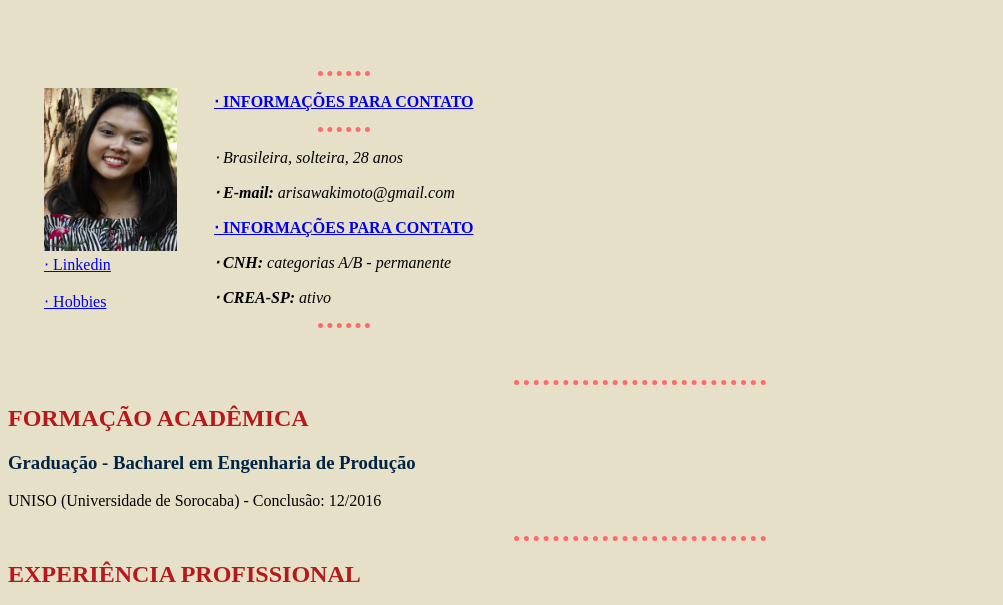
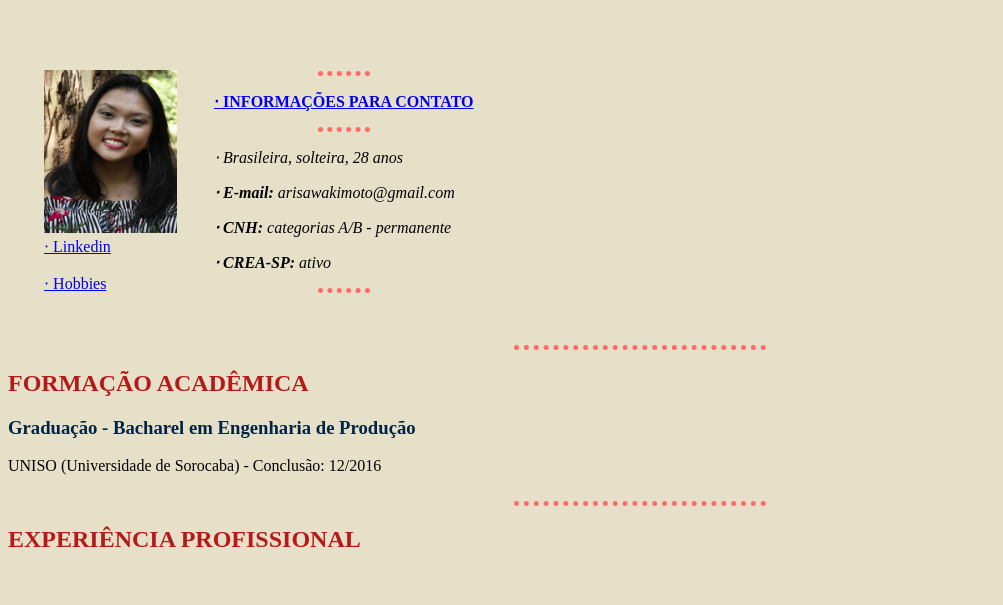
Before and after one commit to arisaharumi/CV, a plain HTML site: page index.html in a window 1280 px wide. Shown: the part 147-752 px from the top of the page, without its empty margins (0-1003 px from the left). Drawn offline with Linux system fonts and the light colour scheme.

Commit message:
Add files via upload

```diff
--- a/index.html
+++ b/index.html
@@ -32,7 +32,6 @@
     <hr>
     <p> <em>⋅ Brasileira, solteira, 28 anos </em></p>
       <p> <em><b>⋅ E-mail:</b> arisawakimoto@gmail.com </p> </em>
-      <a href="contato.html"> <p> <b>⋅ INFORMAÇÕES PARA CONTATO </b></p></a>
       <p> <em> <b>⋅ CNH:</b> categorias A/B - permanente </em></p>
       <p> <em><b>⋅ CREA-SP:</b> ativo </em></p>
       <hr>
```
